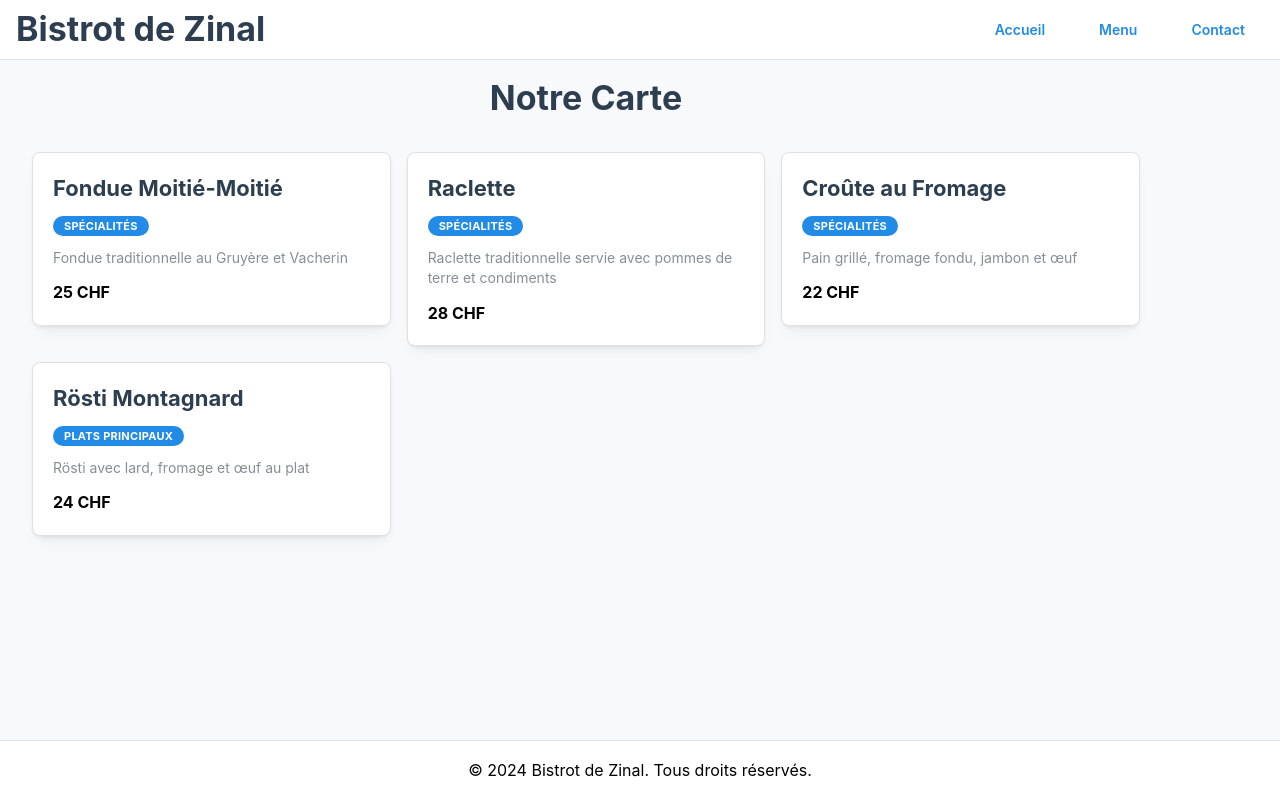
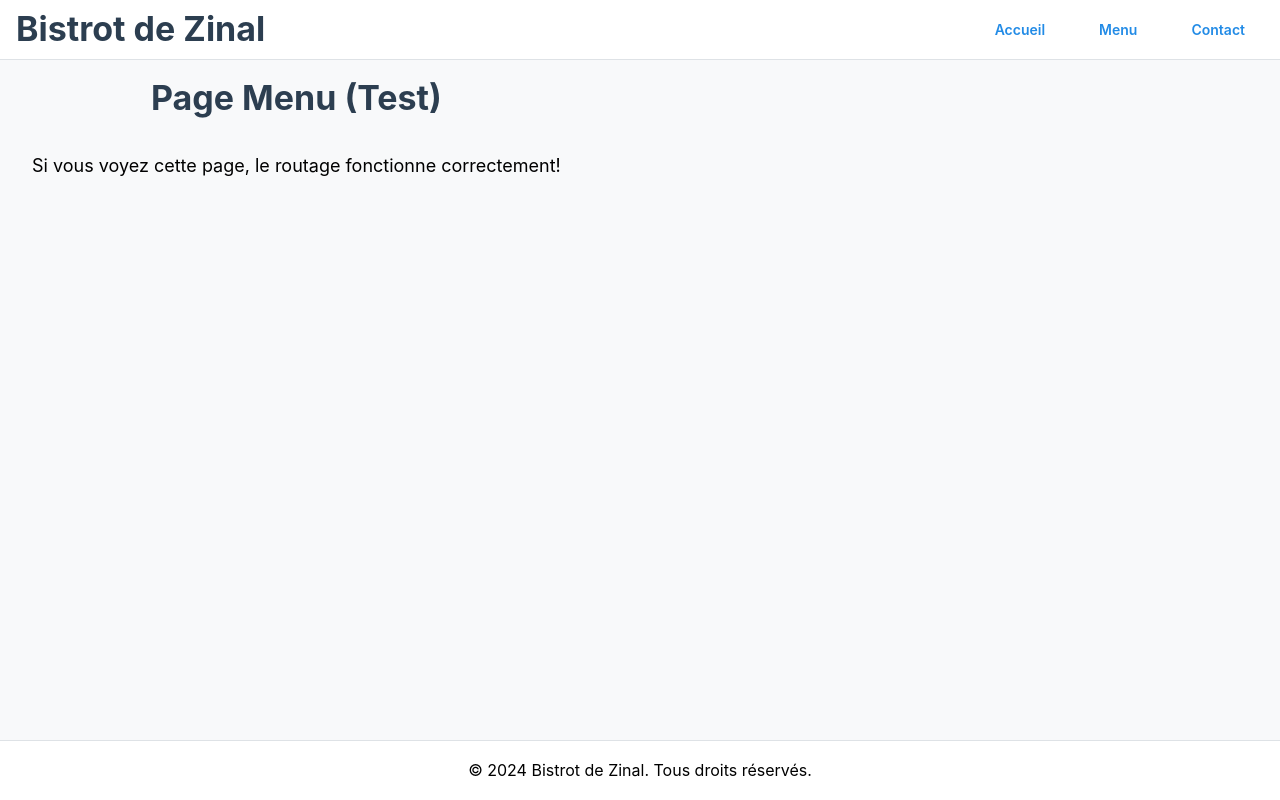
Before and after one commit to jk0q/bistrot-zinal-web-app, a React (Vite) app: page /bistrot-zinal-web-app/menu in a window 1280 px wide. Built offline with nearby package versions, Linux system fonts and the light colour scheme.

Commit message:
Passage à HashRouter et simplification du routage pour GitHub Pages

```diff
--- a/src/App.jsx
+++ b/src/App.jsx
@@ -1,11 +1,21 @@
 import React from 'react';
 import { Routes, Route } from 'react-router-dom';
-import { AppShell } from '@mantine/core';
+import { AppShell, Container, Title, Text, Stack } from '@mantine/core';
 import MainHeader from './components/MainHeader.jsx';
 import MainFooter from './components/MainFooter.jsx';
 import HomePage from './pages/HomePage.jsx';
 import MenuPage from './pages/MenuPage.jsx';
 import ContactPage from './pages/ContactPage.jsx';
+
+// Page simple pour tester le routage
+const TestPage = ({ title }) => (
+  <Container size="lg">
+    <Stack gap="xl" align="center">
+      <Title order={1}>{title}</Title>
+      <Text size="lg">Si vous voyez cette page, le routage fonctionne correctement!</Text>
+    </Stack>
+  </Container>
+);
 
 export default function App() {
   return (
@@ -20,9 +30,9 @@ export default function App() {
 
       <AppShell.Main>
         <Routes>
-          <Route path="/" element={<HomePage />} />
-          <Route path="/menu" element={<MenuPage />} />
-          <Route path="/contact" element={<ContactPage />} />
+          <Route path="/" element={<TestPage title="Page d'accueil (Test)" />} />
+          <Route path="/menu" element={<TestPage title="Page Menu (Test)" />} />
+          <Route path="/contact" element={<TestPage title="Page Contact (Test)" />} />
         </Routes>
       </AppShell.Main>
 
--- a/src/main.jsx
+++ b/src/main.jsx
@@ -1,6 +1,6 @@
 import React from 'react';
 import ReactDOM from 'react-dom/client';
-import { BrowserRouter } from 'react-router-dom';
+import { HashRouter } from 'react-router-dom';
 import { MantineProvider } from '@mantine/core';
 import '@mantine/core/styles.css';
 import App from './App.jsx';
@@ -9,9 +9,9 @@ import './styles/global.css';
 ReactDOM.createRoot(document.getElementById('root')).render(
   <React.StrictMode>
     <MantineProvider>
-      <BrowserRouter basename="/bistrot-zinal-web-app">
+      <HashRouter>
         <App />
-      </BrowserRouter>
+      </HashRouter>
     </MantineProvider>
   </React.StrictMode>
 );
```
